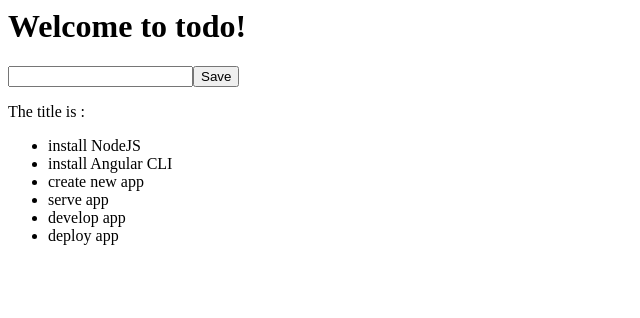
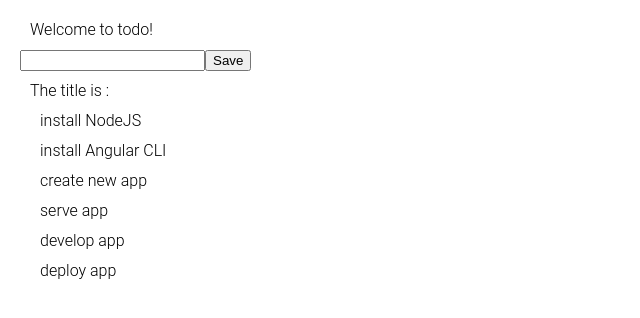
Before and after one commit to Verenasworld/my-to-do-list, an Angular app: page / in a window 1280 px wide. Shown: the top 318 px of the page, without its empty margins (0-640 px from the left). Built offline with nearby package versions, Linux system fonts and the light colour scheme.

Commit message:
add basic style

```diff
--- a/src/styles.css
+++ b/src/styles.css
@@ -1 +1,41 @@
 /* Add application styles & imports to this file! */
+html, body, div, span,
+h1, p, ul, li {
+  margin: 10;
+  padding: 0;
+  border: 0;
+  font-size: 100%;
+  font: inherit;
+  vertical-align: baseline;
+}
+
+body {
+  line-height: 1;
+  background: white;
+  font-size: 16px;
+  line-height: 20px;
+  color: black;
+  font-family: 'Roboto', sans-serif;
+  font-weight: 300;
+}
+
+ol, ul {
+  list-style: none;
+}
+
+.btn {
+  background: lightseagreen;
+  color: #fff;
+  padding: 3px 10px;
+  margin: 0 0 0 3px;
+  border: none;
+  border-radius: 10px;
+  font-size: 12px;
+  line-height: 24px;
+  cursor: pointer;
+  vertical-align: bottom;
+}
+
+.btn:hover {
+  background: lightslategrey;
+}
```
